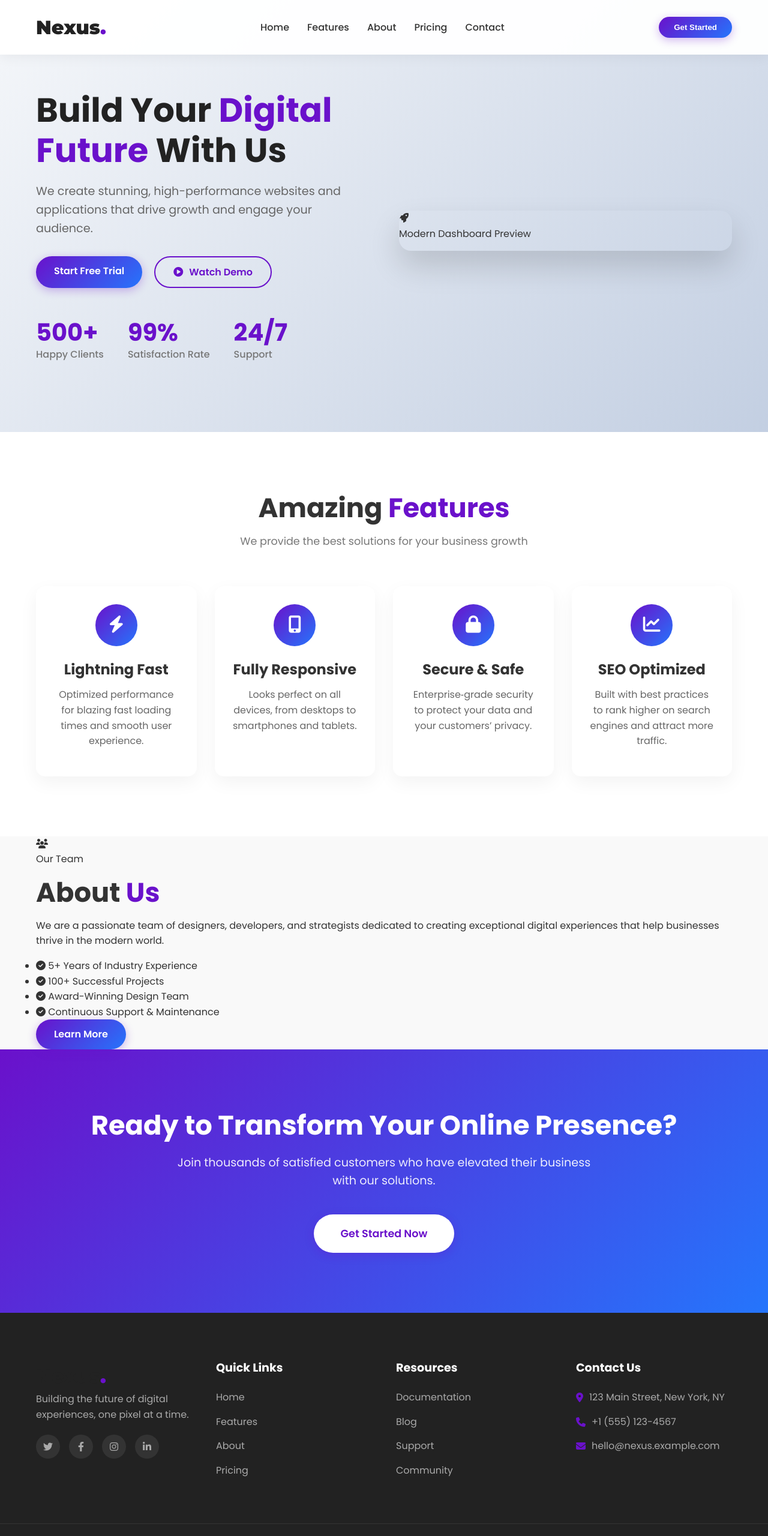
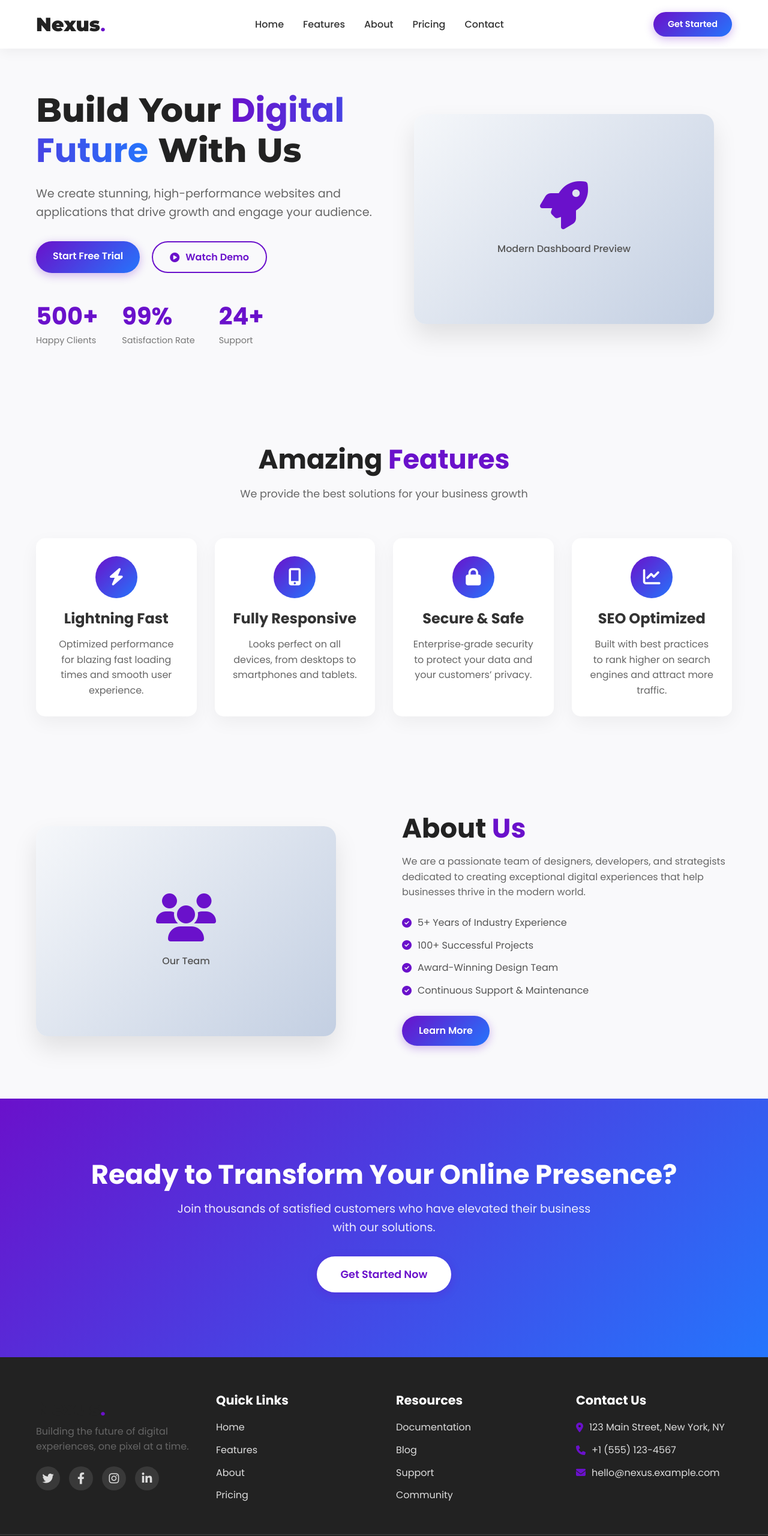
Before and after one commit to nguyenthong123/web-store2, a plain HTML site: page index.html in a window 1280 px wide. Shown: the top 2560 px of the page at 60% size. Drawn offline with Linux system fonts and the light colour scheme.

Commit message:
Create complete Landing Page with HTML, CSS, JS

```diff
--- a/script.js
+++ b/script.js
@@ -3,18 +3,143 @@ const hamburger = document.querySelector('.hamburger');
 const navMenu = document.querySelector('.nav-menu');
 const navLinks = document.querySelectorAll('.nav-menu a');
 const ctaButtons = document.querySelectorAll('.btn-primary');
-const currentYear = document.querySelector('#current-year');
+const currentYearSpan = document.getElementById('current-year');
 
-// Initialize
-document.addEventListener('DOMContentLoaded', function() {
-    console.log('Landing Page loaded successfully!');
+// Mobile Menu Toggle
+hamburger.addEventListener('click', () => {
+    hamburger.classList.toggle('active');
+    navMenu.classList.toggle('active');
+    document.body.style.overflow = navMenu.classList.contains('active') ? 'hidden' : '';
+});
 
-    // Set current year in footer if element exists
-    if (currentYear) {
-        currentYear.textContent = new Date().getFullYear();
+// Close mobile menu when clicking a link
+navLinks.forEach(link => {
+    link.addEventListener('click', () => {
+        hamburger.classList.remove('active');
+        navMenu.classList.remove('active');
+        document.body.style.overflow = '';
+    });
+});
+
+// Smooth scrolling for anchor links
+document.querySelectorAll('a[href^="#"]').forEach(anchor => {
+    anchor.addEventListener('click', function (e) {
+        e.preventDefault();
+        const targetId = this.getAttribute('href');
+        if (targetId === '#') return;
+        const targetElement = document.querySelector(targetId);
+        if (targetElement) {
+            window.scrollTo({
+                top: targetElement.offsetTop - 80,
+                behavior: 'smooth'
+            });
+        }
+    });
+});
+
+// Button click effects
+ctaButtons.forEach(button => {
+    button.addEventListener('click', function (e) {
+        // Ripple effect
+        const ripple = document.createElement('span');
+        const rect = this.getBoundingClientRect();
+        const size = Math.max(rect.width, rect.height);
+        const x = e.clientX - rect.left - size / 2;
+        const y = e.clientY - rect.top - size / 2;
+        ripple.style.cssText = `
+            position: absolute;
+            border-radius: 50%;
+            background: rgba(255, 255, 255, 0.7);
+            transform: scale(0);
+            animation: ripple-animation 0.6s linear;
+            width: ${size}px;
+            height: ${size}px;
+            top: ${y}px;
+            left: ${x}px;
+        `;
+        this.appendChild(ripple);
+        setTimeout(() => ripple.remove(), 600);
+    });
+});
+
+// Navbar background on scroll
+window.addEventListener('scroll', () => {
+    const navbar = document.querySelector('.navbar');
+    if (window.scrollY > 50) {
+        navbar.style.background = 'rgba(255, 255, 255, 0.98)';
+        navbar.style.boxShadow = '0 5px 20px rgba(0, 0, 0, 0.1)';
+    } else {
+        navbar.style.background = 'rgba(255, 255, 255, 0.95)';
+        navbar.style.boxShadow = '0 5px 20px rgba(0, 0, 0, 0.05)';
     }
+});
 
-    // Add click event to all CTA buttons
-    ctaButtons.forEach(button => {
-        button.addEventListener('click', function(e) {
-            // If it's a
+// Set current year in footer (if element exists)
+if (currentYearSpan) {
+    currentYearSpan.textContent = new Date().getFullYear();
+}
+
+// Add CSS for ripple animation
+const style = document.createElement('style');
+style.textContent = `
+    @keyframes ripple-animation {
+        to {
+            transform: scale(4);
+            opacity: 0;
+        }
+    }
+    .btn-primary {
+        position: relative;
+        overflow: hidden;
+    }
+`;
+document.head.appendChild(style);
+
+// Form validation simulation (for any future forms)
+const contactForm = document.getElementById('contact-form');
+if (contactForm) {
+    contactForm.addEventListener('submit', function (e) {
+        e.preventDefault();
+        const submitBtn = this.querySelector('button[type="submit"]');
+        const originalText = submitBtn.textContent;
+        submitBtn.textContent = 'Sending...';
+        submitBtn.disabled = true;
+        // Simulate API call
+        setTimeout(() => {
+            alert('Thank you! Your message has been sent successfully.');
+            submitBtn.textContent = originalText;
+            submitBtn.disabled = false;
+            this.reset();
+        }, 1500);
+    });
+}
+
+// Initialize features counter animation on scroll
+const stats = document.querySelectorAll('.stat h3');
+const observerOptions = {
+    threshold: 0.5
+};
+const observer = new IntersectionObserver((entries) => {
+    entries.forEach(entry => {
+        if (entry.isIntersecting) {
+            const stat = entry.target;
+            const target = parseInt(stat.textContent);
+            let count = 0;
+            const increment = target / 50;
+            const timer = setInterval(() => {
+                count += increment;
+                if (count >= target) {
+                    count = target;
+                    clearInterval(timer);
+                }
+                stat.textContent = Math.floor(count) + (stat.textContent.includes('%') ? '%' : '+');
+            }, 30);
+            observer.unobserve(stat);
+        }
+    });
+}, observerOptions);
+stats.forEach(stat => observer.observe(stat));
+
+// Console welcome message
+console.log('%c🚀 Welcome to Nexus Landing Page!', 'color: #6a11cb; font-size: 16px; font-weight: bold;');
+console.log('%cDesigned with passion for the digital world.', 'color: #2575fc;');
--- a/style.css
+++ b/style.css
@@ -3,6 +3,7 @@
     margin: 0;
     padding: 0;
     box-sizing: border-box;
+    font-family: 'Poppins', sans-serif;
 }
 
 html {
@@ -10,10 +11,9 @@ html {
 }
 
 body {
-    font-family: 'Poppins', sans-serif;
+    background-color: #f9f9fb;
+    color: #333;
     line-height: 1.6;
-    color: #333;
-    background-color: #f9f9f9;
     overflow-x: hidden;
 }
 
@@ -31,12 +31,18 @@ h1, h2, h3, h4 {
 }
 
 p {
-    margin-bottom: 1rem;
+    color: #666;
+    font-size: 1rem;
 }
 
 a {
     text-decoration: none;
     color: inherit;
+    transition: all 0.3s ease;
+}
+
+ul {
+    list-style: none;
 }
 
 /* Buttons */
@@ -44,7 +50,7 @@ a {
     display: inline-block;
     background: linear-gradient(135deg, #6a11cb 0%, #2575fc 100%);
     color: white;
-    padding: 12px 30px;
+    padding: 12px 28px;
     border-radius: 50px;
     font-weight: 600;
     border: none;
@@ -55,7 +61,7 @@ a {
 
 .btn-primary:hover {
     transform: translateY(-3px);
-    box-shadow: 0 8px 25px rgba(106, 17, 203, 0.5);
+    box-shadow: 0 8px 20px rgba(106, 17, 203, 0.4);
 }
 
 .btn-secondary {
@@ -64,7 +70,7 @@ a {
     gap: 10px;
     background: transparent;
     color: #6a11cb;
-    padding: 12px 30px;
+    padding: 12px 28px;
     border-radius: 50px;
     font-weight: 600;
     border: 2px solid #6a11cb;
@@ -78,7 +84,7 @@ a {
 }
 
 .btn-large {
-    padding: 18px 45px;
+    padding: 16px 40px;
     font-size: 1.1rem;
 }
 
@@ -91,8 +97,7 @@ a {
     background: rgba(255, 255, 255, 0.95);
     box-shadow: 0 5px 20px rgba(0, 0, 0, 0.05);
     z-index: 1000;
-    padding: 20px 0;
-    transition: all 0.3s ease;
+    padding: 15px 0;
 }
 
 .nav-container {
@@ -114,21 +119,36 @@ a {
 
 .nav-menu {
     display: flex;
-    list-style: none;
-    gap: 30px;
+    gap: 2rem;
 }
 
 .nav-menu a {
     font-weight: 500;
-    transition: color 0.3s;
+    position: relative;
 }
 
 .nav-menu a:hover {
     color: #6a11cb;
 }
 
+.nav-menu a::after {
+    content: '';
+    position: absolute;
+    bottom: -5px;
+    left: 0;
+    width: 0;
+    height: 2px;
+    background: #6a11cb;
+    transition: width 0.3s ease;
+}
+
+.nav-menu a:hover::after {
+    width: 100%;
+}
+
 .nav-cta {
-    padding: 10px 25px;
+    padding: 10px 24px;
+    font-size: 0.9rem;
 }
 
 .hamburger {
@@ -148,8 +168,7 @@ a {
 
 /* Hero Section */
 .hero {
-    padding: 150px 0 100px;
-    background: linear-gradient(135deg, #f5f7fa 0%, #c3cfe2 100%);
+    padding: 150px 0 80px;
     overflow: hidden;
 }
 
@@ -157,7 +176,7 @@ a {
     display: flex;
     align-items: center;
     justify-content: space-between;
-    gap: 50px;
+    gap: 40px;
 }
 
 .hero-text {
@@ -166,38 +185,27 @@ a {
 
 .hero-title {
     font-size: 3.5rem;
-    margin-bottom: 20px;
+    font-family: 'Montserrat', sans-serif;
+    margin-bottom: 1.5rem;
     color: #222;
 }
 
 .highlight {
-    color: #6a11cb;
-    position: relative;
-}
-
-.highlight::after {
-    content: '';
-    position: absolute;
-    bottom: 5px;
-    left: 0;
-    width: 100%;
-    height: 10px;
-    background: rgba(106, 17, 203, 0.2);
-    z-index: -1;
+    background: linear-gradient(90deg, #6a11cb, #2575fc);
+    -webkit-background-clip: text;
+    -webkit-text-fill-color: transparent;
 }
 
 .hero-subtitle {
     font-size: 1.2rem;
-    color: #666;
-    margin-bottom: 30px;
+    margin-bottom: 2rem;
     max-width: 600px;
 }
 
 .hero-buttons {
     display: flex;
     gap: 20px;
-    margin-bottom: 50px;
-    flex-wrap: wrap;
+    margin-bottom: 3rem;
 }
 
 .hero-stats {
@@ -208,35 +216,47 @@ a {
 .stat h3 {
     font-size: 2.5rem;
     color: #6a11cb;
+    margin-bottom: 5px;
 }
 
 .stat p {
+    font-size: 0.9rem;
     color: #777;
-    font-weight: 500;
 }
 
 .hero-image {
     flex: 1;
-    border-radius: 20px;
-    overflow: hidden;
-    box-shadow: 0 25px 50px rgba(0, 0, 0, 0.15);
+    display: flex;
+    justify-content: center;
 }
 
-.hero-image img {
+.image-placeholder {
     width: 100%;
-    height: auto;
-    display: block;
-    transition: transform 0.5s ease;
+    max-width: 500px;
+    height: 350px;
+    background: linear-gradient(135deg, #f5f7fa 0%, #c3cfe2 100%);
+    border-radius: 20px;
+    display: flex;
+    flex-direction: column;
+    align-items: center;
+    justify-content: center;
+    color: #6a11cb;
+    box-shadow: 0 20px 40px rgba(0, 0, 0, 0.1);
 }
 
-.hero-image:hover img {
-    transform: scale(1.05);
+.image-placeholder i {
+    font-size: 5rem;
+    margin-bottom: 20px;
 }
 
-/* Features Section */
-.features {
-    padding: 100px 0;
-    background: white;
+.image-placeholder p {
+    color: #555;
+    font-weight: 500;
+}
+
+/* Sections Common */
+section {
+    padding: 80px 0;
 }
 
 .section-header {
@@ -246,7 +266,8 @@ a {
 
 .section-title {
     font-size: 2.8rem;
-    margin-bottom: 15px;
+    margin-bottom: 1rem;
+    color: #222;
 }
 
 .section-title span {
@@ -255,11 +276,11 @@ a {
 
 .section-subtitle {
     font-size: 1.1rem;
-    color: #777;
     max-width: 600px;
     margin: 0 auto;
 }
 
+/* Features */
 .features-grid {
     display: grid;
     grid-template-columns: repeat(auto-fit, minmax(250px, 1fr));
@@ -267,11 +288,11 @@ a {
 }
 
 .feature-card {
-    background: #fff;
+    background: white;
     padding: 30px;
     border-radius: 15px;
     box-shadow: 0 10px 30px rgba(0, 0, 0, 0.05);
-    transition: all 0.3s ease;
+    transition: transform 0.3s ease, box-shadow 0.3s ease;
     text-align: center;
 }
 
@@ -288,41 +309,65 @@ a {
     display: flex;
     align-items: center;
     justify-content: center;
-    margin: 0 auto 25px;
-}
-
-.feature-icon i {
+    margin: 0 auto 20px;
+    color: white;
     font-size: 1.8rem;
-    color: white;
 }
 
 .feature-card h3 {
+    margin-bottom: 15px;
     font-size: 1.5rem;
-    margin-bottom: 15px;
 }
 
-.feature-card p {
-    color: #666;
+/* About */
+.about-container {
+    display: flex;
+    align-items: center;
+    gap: 60px;
 }
 
-/* CTA Section */
+.about-image {
+    flex: 1;
+}
+
+.about-text {
+    flex: 1;
+}
+
+.about-list {
+    margin: 25px 0 30px;
+}
+
+.about-list li {
+    display: flex;
+    align-items: center;
+    gap: 10px;
+    margin-bottom: 12px;
+    color: #555;
+}
+
+.about-list i {
+    color: #6a11cb;
+}
+
+/* CTA */
 .cta {
-    padding: 100px 0;
     background: linear-gradient(135deg, #6a11cb 0%, #2575fc 100%);
     color: white;
     text-align: center;
+    padding: 100px 0;
 }
 
-.cta-container h2 {
+.cta h2 {
     font-size: 2.8rem;
-    margin-bottom: 20px;
+    margin-bottom: 1rem;
 }
 
-.cta-container p {
+.cta p {
+    color: rgba(255, 255, 255, 0.9);
     font-size: 1.2rem;
     max-width: 700px;
-    margin: 0 auto 40px;
-    opacity: 0.9;
+    margin: 0 auto 2rem;
 }
 
 .cta .btn-primary {
@@ -337,35 +382,39 @@ a {
 /* Footer */
 footer {
     background: #222;
-    color: #aaa;
-    padding-top: 80px;
+    color: #ddd;
+    padding-top: 60px;
 }
 
 .footer-container {
     display: grid;
     grid-template-columns: repeat(auto-fit, minmax(200px, 1fr));
     gap: 40px;
-    margin-bottom: 60px;
+    margin-bottom: 40px;
 }
 
 .footer-col h4 {
+    font-size: 1.3rem;
+    margin-bottom: 20px;
     color: white;
-    margin-bottom: 25px;
-    font-size: 1.2rem;
-}
-
-.footer-col ul {
-    list-style: none;
 }
 
 .footer-col ul li {
-    margin-bottom: 15px;
+    margin-bottom: 12px;
+}
+
+.footer-col ul li a:hover {
+    color: #6a11cb;
+}
+
+.contact-info li {
     display: flex;
     align-items: center;
     gap: 10px;
+    margin-bottom: 15px;
 }
 
-.footer-col ul li i {
+.contact-info i {
     color: #6a11cb;
 }
 
@@ -376,59 +425,57 @@ footer {
 }
 
 .social-links a {
-    display: flex;
+    display: inline-flex;
     align-items: center;
     justify-content: center;
     width: 40px;
     height: 40px;
-    background: #333;
+    background: rgba(255, 255, 255, 0.1);
     border-radius: 50%;
-    transition: all 0.3s;
+    font-size: 1.2rem;
 }
 
 .social-links a:hover {
     background: #6a11cb;
-    transform: translateY(-5px);
+    transform: translateY(-3px);
 }
 
 .footer-bottom {
-    border-top: 1px solid #333;
-    padding: 25px 0;
+    border-top: 1px solid #444;
+    padding: 20px 0;
     text-align: center;
-}
-
-.footer-bottom p {
-    margin-bottom: 0;
-    display: flex;
-    align-items: center;
-    justify-content: center;
-    gap: 5px;
+    color: #aaa;
+    font-size: 0.9rem;
 }
 
 .footer-bottom i {
     color: #ff4757;
+    margin: 0 5px;
 }
 
 /* Responsive */
 @media (max-width: 992px) {
-    .hero-container {
+    .hero-title {
+        font-size: 2.8rem;
+    }
+    .hero-container, .about-container {
         flex-direction: column;
+    }
+    .hero-image, .about-image {
+        order: -1;
+    }
+    .hero-text, .about-text {
         text-align: center;
     }
-
     .hero-stats {
         justify-content: center;
-    }
-
-    .hero-title {
-        font-size: 2.8rem;
     }
 }
 
 @media (max-width: 768px) {
     .nav-menu {
         position: fixed;
-        top: 80px;
+        top: 70px;
         left: -100%;
         width: 100%;
         background: white;
@@ -436,65 +483,48 @@ footer {
         align-items: center;
         padding: 40px 0;
         box-shadow: 0 10px 20px rgba(0,0,0,0.1);
-        transition: 0.3s;
+        transition: left 0.5s ease;
     }
-
     .nav-menu.active {
         left: 0;
     }
-
     .hamburger {
         display: flex;
     }
-
     .hamburger.active .bar:nth-child(2) {
         opacity: 0;
     }
-
     .hamburger.active .bar:nth-child(1) {
         transform: translateY(7px) rotate(45deg);
     }
-
     .hamburger.active .bar:nth-child(3) {
         transform: translateY(-7px) rotate(-45deg);
     }
-
-    .hero-title {
-        font-size: 2.3rem;
+    .nav-cta {
+        display: none;
     }
-
+    .hero-buttons {
+        flex-direction: column;
+        align-items: center;
+    }
     .section-title {
         font-size: 2.2rem;
     }
-
-    .cta-container h2 {
+    .cta h2 {
         font-size: 2.2rem;
-    }
-
-    .hero-buttons {
-        justify-content: center;
     }
 }
 
 @media (max-width: 576px) {
-    .hero {
-        padding: 130px 0 70px;
+    .hero-title {
+        font-size: 2.2rem;
     }
-
-    .hero-title {
+    .hero-subtitle {
+        font-size: 1rem;
+    }
+    .stat h3 {
         font-size: 2rem;
     }
-
-    .hero-buttons {
-        flex-direction: column;
-        align-items: center;
-    }
-
-    .hero-stats {
-        flex-direction: column;
-        gap: 25px;
-    }
-
     .features-grid {
         grid-template-columns: 1fr;
     }
```
